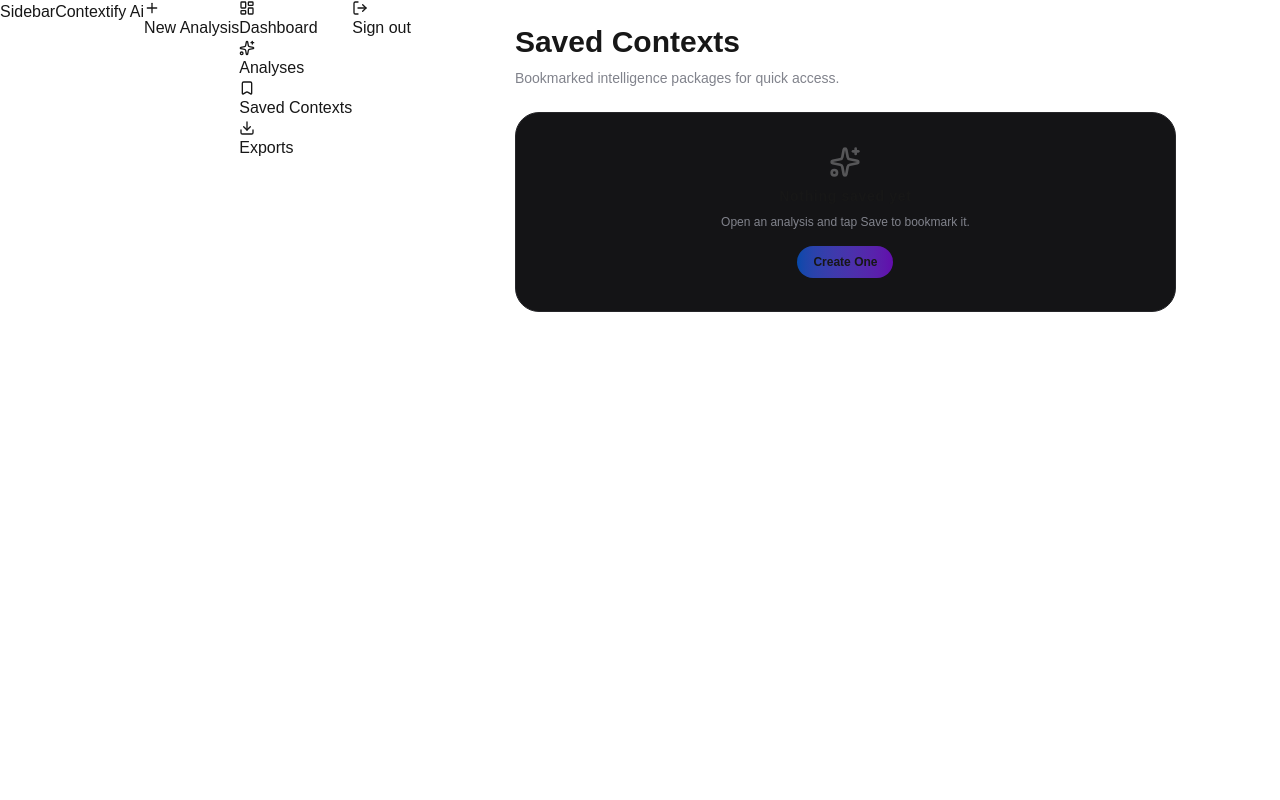
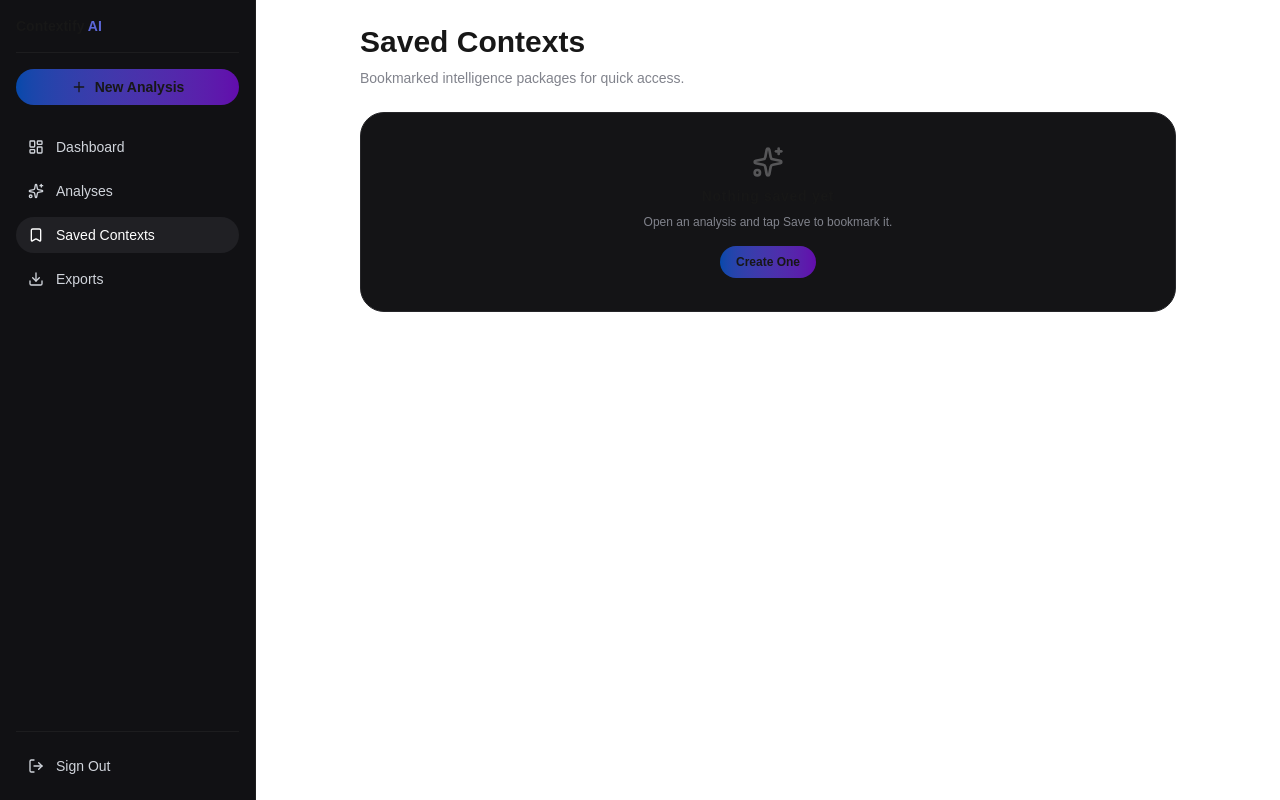
Before and after one commit to khu5hii/contextify.ai, a Next.js app: page /saved in a window 1280 px wide. Built offline with nearby package versions, Linux system fonts and the light colour scheme.

Commit message:
add styled sidebar with navigation and active links

```diff
--- a/components/sidebar.tsx
+++ b/components/sidebar.tsx
@@ -1,136 +1,138 @@
+"use client";
+
+import Link from "next/link";
+import { usePathname } from "next/navigation";
+
 export default function Sidebar() {
+  const pathname = usePathname();
+
+  const linkClass = (path: string) =>
+    `flex items-center gap-3 rounded-4xl px-3 py-2 text-sm transition ${
+      pathname === path
+        ? "bg-[#202024] text-white"
+        : "text-gray-300 hover:bg-[#1D1D1F] hover:text-white"
+    }`;
+
   return (
-    <>
-      <h1>Sidebar</h1>
-      <div>
-        <h1>Contextify Ai</h1>
+    <aside className="flex h-screen w-64 flex-col border-r border-[#1D1D1F] bg-[#111114] p-4">
+      <div className="border-b border-[#1D1D1F] pb-4">
+        <h1 className="text-sm font-semibold">
+          Contextify <span className="text-[#5C67D7]">AI</span>
+        </h1>
       </div>
-      <div>
-        <button>
+
+      <div className="mt-4">
+        <button className="flex w-full items-center justify-center gap-2 rounded-full bg-gradient-to-r from-[#0549ab] to-[#620cac] py-2 text-sm font-semibold transition hover:from-[#0a5bd6] hover:to-[#7b15d1]">
           <svg
             xmlns="http://www.w3.org/2000/svg"
-            width="24"
-            height="24"
             viewBox="0 0 24 24"
             fill="none"
             stroke="currentColor"
             strokeWidth="2"
             strokeLinecap="round"
             strokeLinejoin="round"
-            className="lucide lucide-plus size-4"
-            aria-hidden="true"
+            className="size-4"
           >
-            <path d="M5 12h14"></path>
-            <path d="M12 5v14"></path>
+            <path d="M5 12h14" />
+            <path d="M12 5v14" />
           </svg>
           New Analysis
         </button>
       </div>
-      <nav>
-        <a href="#">
+
+      <nav className="mt-6 flex flex-col gap-2">
+        <Link href="/dashboard" className={linkClass("/dashboard")}>
           <svg
             xmlns="http://www.w3.org/2000/svg"
-            width="24"
-            height="24"
             viewBox="0 0 24 24"
             fill="none"
             stroke="currentColor"
             strokeWidth="2"
             strokeLinecap="round"
             strokeLinejoin="round"
-            className="lucide lucide-layout-dashboard size-4"
-            aria-hidden="true"
+            className="size-4"
           >
-            <rect width="7" height="9" x="3" y="3" rx="1"></rect>
-            <rect width="7" height="5" x="14" y="3" rx="1"></rect>
-            <rect width="7" height="9" x="14" y="12" rx="1"></rect>
-            <rect width="7" height="5" x="3" y="16" rx="1"></rect>
+            <rect width="7" height="9" x="3" y="3" rx="1" />
+            <rect width="7" height="5" x="14" y="3" rx="1" />
+            <rect width="7" height="9" x="14" y="12" rx="1" />
+            <rect width="7" height="5" x="3" y="16" rx="1" />
           </svg>
           Dashboard
-        </a>
-        <a href="#">
+        </Link>
+
+        <Link href="/analyses" className={linkClass("/analyses")}>
           <svg
             xmlns="http://www.w3.org/2000/svg"
-            width="24"
-            height="24"
             viewBox="0 0 24 24"
             fill="none"
             stroke="currentColor"
             strokeWidth="2"
             strokeLinecap="round"
             strokeLinejoin="round"
-            className="lucide lucide-sparkles size-4"
-            aria-hidden="true"
+            className="size-4"
           >
-            <path d="M11.017 2.814a1 1 0 0 1 1.966 0l1.051 5.558a2 2 0 0 0 1.594 1.594l5.558 1.051a1 1 0 0 1 0 1.966l-5.558 1.051a2 2 0 0 0-1.594 1.594l-1.051 5.558a1 1 0 0 1-1.966 0l-1.051-5.558a2 2 0 0 0-1.594-1.594l-5.558-1.051a1 1 0 0 1 0-1.966l5.558-1.051a2 2 0 0 0 1.594-1.594z"></path>
-            <path d="M20 2v4"></path>
-            <path d="M22 4h-4"></path>
-            <circle cx="4" cy="20" r="2"></circle>
+            <path d="M11.017 2.814a1 1 0 0 1 1.966 0l1.051 5.558a2 2 0 0 0 1.594 1.594l5.558 1.051a1 1 0 0 1 0 1.966l-5.558 1.051a2 2 0 0 0-1.594 1.594l-1.051 5.558a1 1 0 0 1-1.966 0l-1.051-5.558a2 2 0 0 0-1.594-1.594l-5.558-1.051a1 1 0 0 1 0-1.966l5.558-1.051a2 2 0 0 0 1.594-1.594z" />
+            <path d="M20 2v4" />
+            <path d="M22 4h-4" />
+            <circle cx="4" cy="20" r="2" />
           </svg>
           Analyses
-        </a>
-        <a href="#">
+        </Link>
+
+        <Link href="/saved" className={linkClass("/saved")}>
           <svg
             xmlns="http://www.w3.org/2000/svg"
-            width="24"
-            height="24"
             viewBox="0 0 24 24"
             fill="none"
             stroke="currentColor"
             strokeWidth="2"
             strokeLinecap="round"
             strokeLinejoin="round"
-            className="lucide lucide-bookmark size-4"
-            aria-hidden="true"
+            className="size-4"
           >
-            <path d="M17 3a2 2 0 0 1 2 2v15a1 1 0 0 1-1.496.868l-4.512-2.578a2 2 0 0 0-1.984 0l-4.512 2.578A1 1 0 0 1 5 20V5a2 2 0 0 1 2-2z"></path>
+            <path d="M17 3a2 2 0 0 1 2 2v15a1 1 0 0 1-1.496.868l-4.512-2.578a2 2 0 0 0-1.984 0l-4.512 2.578A1 1 0 0 1 5 20V5a2 2 0 0 1 2-2z" />
           </svg>
           Saved Contexts
-        </a>
-        <a href="#">
+        </Link>
+
+        <Link href="/exports" className={linkClass("/exports")}>
           <svg
             xmlns="http://www.w3.org/2000/svg"
-            width="24"
-            height="24"
             viewBox="0 0 24 24"
             fill="none"
             stroke="currentColor"
             strokeWidth="2"
             strokeLinecap="round"
             strokeLinejoin="round"
-            className="lucide lucide-download size-4"
-            aria-hidden="true"
+            className="size-4"
           >
-            <path d="M12 15V3"></path>
-            <path d="M21 15v4a2 2 0 0 1-2 2H5a2 2 0 0 1-2-2v-4"></path>
-            <path d="m7 10 5 5 5-5"></path>
+            <path d="M12 15V3" />
+            <path d="M21 15v4a2 2 0 0 1-2 2H5a2 2 0 0 1-2-2v-4" />
+            <path d="m7 10 5 5 5-5" />
           </svg>
           Exports
-        </a>
+        </Link>
       </nav>
 
-      <div>
-        <button>
+      <div className="mt-auto border-t border-[#1D1D1F] pt-4">
+        <button className="flex w-full items-center gap-3 rounded-4xl px-3 py-2 text-sm text-gray-300 transition hover:bg-[#1D1D1F] hover:text-red-400">
           <svg
             xmlns="http://www.w3.org/2000/svg"
-            width="24"
-            height="24"
             viewBox="0 0 24 24"
             fill="none"
             stroke="currentColor"
             strokeWidth="2"
             strokeLinecap="round"
             strokeLinejoin="round"
-            className="lucide lucide-log-out size-4"
-            aria-hidden="true"
+            className="size-4"
           >
-            <path d="m16 17 5-5-5-5"></path>
-            <path d="M21 12H9"></path>
-            <path d="M9 21H5a2 2 0 0 1-2-2V5a2 2 0 0 1 2-2h4"></path>
+            <path d="m16 17 5-5-5-5" />
+            <path d="M21 12H9" />
+            <path d="M9 21H5a2 2 0 0 1-2-2V5a2 2 0 0 1 2-2h4" />
           </svg>
-          Sign out
+          Sign Out
         </button>
       </div>
-    </>
+    </aside>
   );
 }
```
